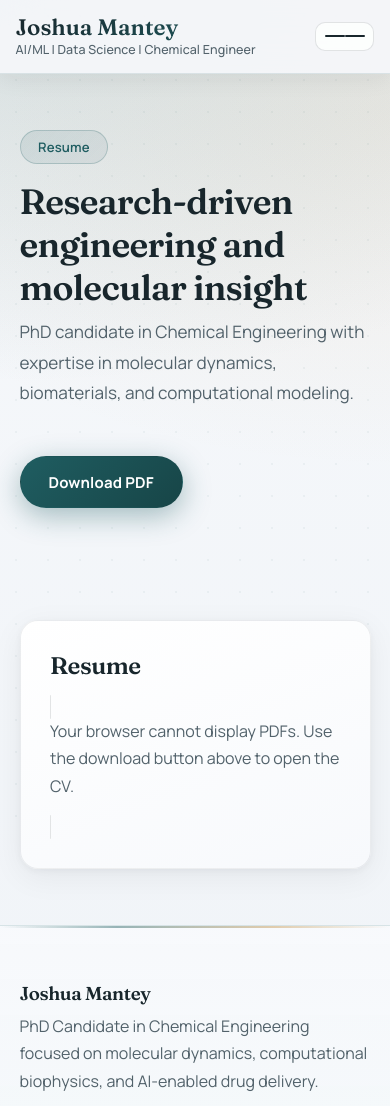
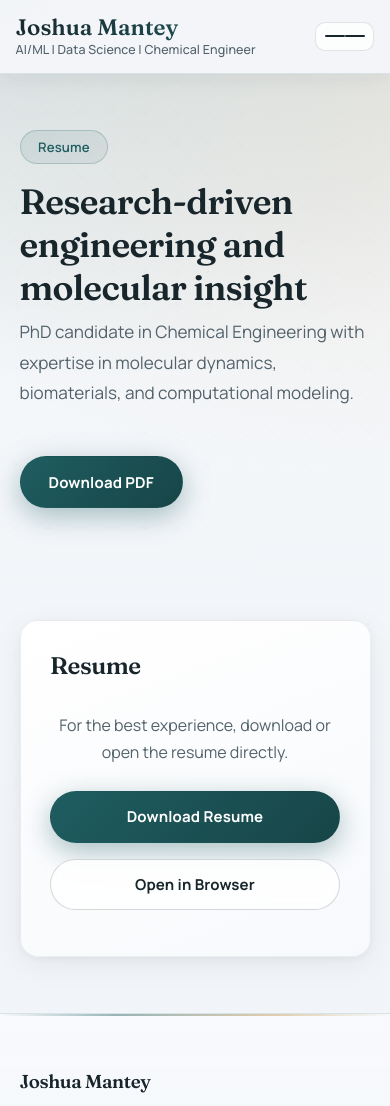
Before and after one commit to jkamantey/joshua-mantey-website, a React (Vite) app: page /cv in a window 390 px wide. Shown: the top 1106 px of the page. Built offline with nearby package versions, Linux system fonts and the light colour scheme.

Commit message:
Fix Resume page for mobile — show download buttons instead of PDF embed

```diff
--- a/src/pages/CV.css
+++ b/src/pages/CV.css
@@ -35,6 +35,41 @@
   border: 1px solid var(--line);
   border-radius: var(--radius-md);
   background: #fff;
+}
+
+.cv-mobile-view {
+  display: none;
+}
+
+.cv-mobile-msg {
+  font-size: 1rem;
+  color: var(--muted);
+  margin-bottom: 1.5rem;
+  text-align: center;
+}
+
+.cv-mobile-actions {
+  display: flex;
+  flex-direction: column;
+  gap: 1rem;
+  align-items: center;
+}
+
+.cv-mobile-actions .btn {
+  width: 100%;
+  max-width: 320px;
+  justify-content: center;
+}
+
+@media (max-width: 768px) {
+  .cv-pdf-desktop {
+    display: none;
+  }
+
+  .cv-mobile-view {
+    display: block;
+    padding: 1rem 0;
+  }
 }
 
 .cv-section {
--- a/src/pages/CV.jsx
+++ b/src/pages/CV.jsx
@@ -24,16 +24,26 @@ function CV() {
         <div className="container">
           <section className="card cv-document">
             <h2>Resume</h2>
+            <div className="cv-pdf-desktop">
               <object
                 data="/files/CV_work__.pdf"
                 type="application/pdf"
                 className="cv-pdf"
-              aria-label="Joshua Mantey CV"
+                aria-label="Joshua Mantey Resume"
               >
-              <p>
-                Your browser cannot display PDFs. Use the download button above to open the CV.
-              </p>
+                <div className="cv-mobile-fallback">
+                  <p>Unable to display PDF.</p>
+                  <a href="/files/CV_work__.pdf" className="btn primary" download>Download Resume</a>
+                </div>
               </object>
+            </div>
+            <div className="cv-mobile-view">
+              <p className="cv-mobile-msg">For the best experience, download or open the resume directly.</p>
+              <div className="cv-mobile-actions">
+                <a href="/files/CV_work__.pdf" className="btn primary" download>Download Resume</a>
+                <a href="/files/CV_work__.pdf" className="btn ghost" target="_blank" rel="noopener noreferrer">Open in Browser</a>
+              </div>
+            </div>
           </section>
         </div>
       </section>
```
Lines whose indentation alone changed are shown as unchanged.
